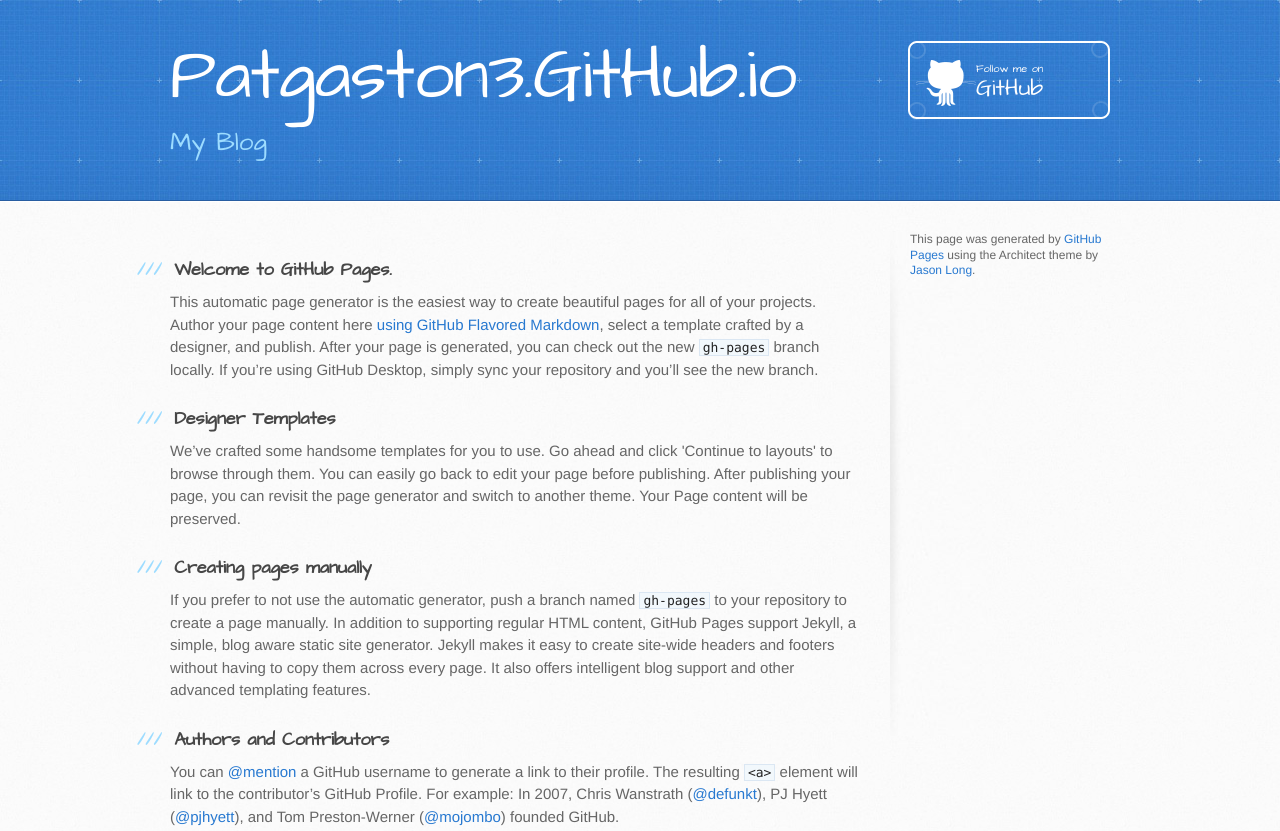
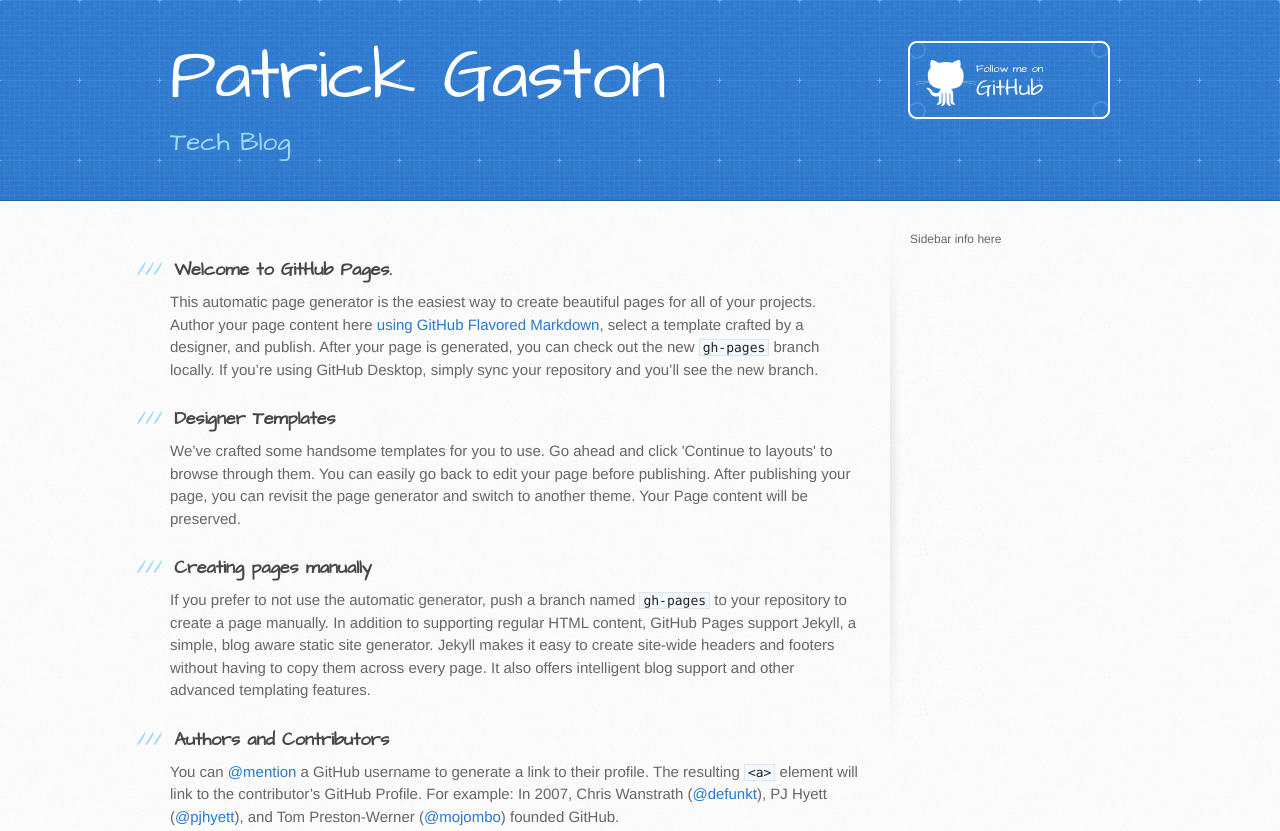
Before and after one commit to PatGaston3/PatGaston3.github.io, a plain HTML site: page index.html in a window 1280 px wide. Shown: the top 831 px of the page. Drawn offline with Linux system fonts and the light colour scheme.

Commit message:
Update index.html

```diff
--- a/index.html
+++ b/index.html
@@ -13,14 +13,14 @@
     <script src="//html5shiv.googlecode.com/svn/trunk/html5.js"></script>
     <![endif]-->
 
-    <title>Patgaston3.GitHub.io by PatGaston3</title>
+    <title>Pat Gaston's Blog</title>
   </head>
 
   <body>
     <header>
       <div class="inner">
-        <h1>Patgaston3.GitHub.io</h1>
-        <h2>My Blog</h2>
+        <h1>Patrick  Gaston</h1>
+        <h2>Tech Blog</h2>
         <a href="https://github.com/PatGaston3" class="button"><small>Follow me on</small> GitHub</a>
       </div>
     </header>
@@ -57,7 +57,7 @@
         <aside id="sidebar">
 
 
-          <p>This page was generated by <a href="https://pages.github.com">GitHub Pages</a> using the Architect theme by <a href="https://twitter.com/jasonlong">Jason Long</a>.</p>
+          <p>Sidebar info here</p>
         </aside>
       </div>
     </div>
```
